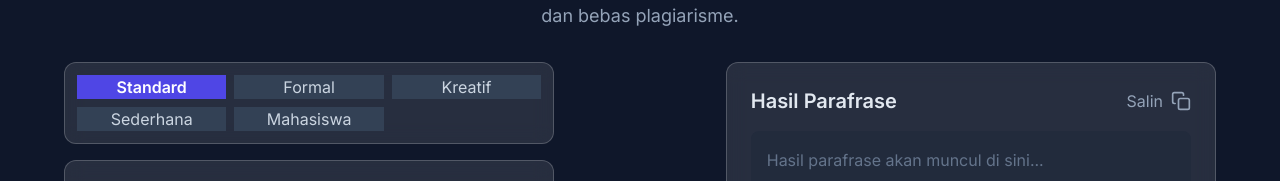
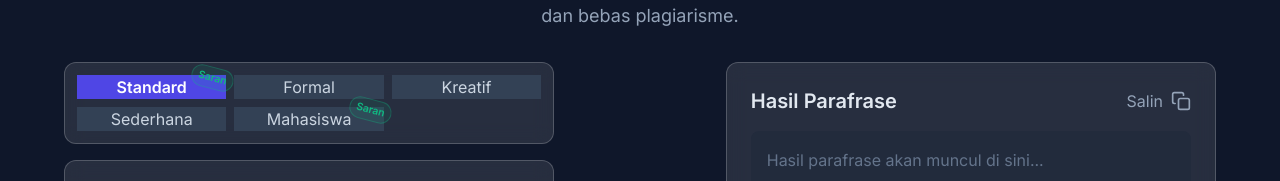
Before and after one commit to rickv-max/Website-parafrase-final, a website: page public/index.html in a window 1280 px wide. Shown: the part 158-339 px from the top of the page. Drawn offline with nearby package versions, Linux system fonts and the light colour scheme.

Commit message:
Update index.html

```diff
--- a/public/index.html
+++ b/public/index.html
@@ -22,6 +22,21 @@
     <style>
         body{font-family:'Inter',sans-serif;background-color:#0f172a}.glassmorphism{background:rgba(255,255,255,0.1);backdrop-filter:blur(10px);-webkit-backdrop-filter:blur(10px);border:1px solid rgba(255,255,255,0.2)}textarea::placeholder{color:#94a3b8}.custom-scrollbar::-webkit-scrollbar{width:8px}.custom-scrollbar::-webkit-scrollbar-track{background:transparent}.custom-scrollbar::-webkit-scrollbar-thumb{background-color:#475569;border-radius:10px;border:2px solid transparent;background-clip:content-box}@keyframes spin{to{transform:rotate(360deg)}}.loader{animation:spin 1s linear infinite}.highlight{background-color:rgba(99,102,241,0.3);color:#c7d2fe;border-radius:4px;padding:2px 1px;font-weight:500}
         .highlight-risk{background-color: rgba(251, 191, 36, 0.3); color: #fef3c7; border-radius: 4px; padding: 2px 1px; font-weight: 500;}
+   .suggestion-badge {
+    position: absolute;
+    top: -0.5rem;
+    right: -0.5rem;
+    font-size: 0.65rem;
+    font-weight: 600;
+    color: #10b981;
+    background-color: rgba(16, 185, 129, 0.1);
+    padding: 2px 6px;
+    border-radius: 9999px;
+    border: 1px solid rgba(16, 185, 129, 0.3);
+    pointer-events: none;
+    transform: rotate(15deg);
+}
+
     </style>
 </head>
 <body class="text-white antialiased">
@@ -29,7 +44,15 @@
     <header class="text-center mb-8 w-full max-w-6xl"><h1 class="text-4xl sm:text-5xl font-bold bg-clip-text text-transparent bg-gradient-to-r from-indigo-400 to-cyan-400">Parafrase Gratis</h1><p class="text-slate-400 mt-4 text-lg max-w-2xl mx-auto">Formulasikan ulang tulisan Anda menjadi karya yang sepenuhnya baru, akurat, dan bebas plagiarisme.</p></header>
     <main class="w-full max-w-6xl flex flex-col lg:flex-row items-start gap-6">
         <div class="w-full lg:w-1/2 flex flex-col gap-4">
-            <div class="glassmorphism rounded-xl p-3"><div id="mode-container" class="grid grid-cols-2 sm:grid-cols-3 gap-2"><button class="mode-button" data-mode="standard">Standard</button><button class="mode-button" data-mode="formal">Formal</button><button class="mode-button" data-mode="creative">Kreatif</button><button class="mode-button" data-mode="simple">Sederhana</button><button class="mode-button col-span-2 sm:col-span-1" data-mode="mahasiswa">Mahasiswa</button></div></div>
+            <div class="glassmorphism rounded-xl p-3"><div id="mode-container" class="grid grid-cols-2 sm:grid-cols-3 gap-2"><button class="mode-button relative" data-mode="standard">
+    Standard
+    <span class="suggestion-badge">Saran</span>
+</button>
+<button class="mode-button" data-mode="formal">Formal</button><button class="mode-button" data-mode="creative">Kreatif</button><button class="mode-button" data-mode="simple">Sederhana</button><button class="mode-button col-span-2 sm:col-span-1 relative" data-mode="mahasiswa">
+    Mahasiswa
+    <span class="suggestion-badge">Saran</span>
+</button>
+</div></div>
             <div class="glassmorphism rounded-xl p-6 h-full flex-grow flex flex-col">
                 <div class="flex justify-between items-center mb-4"><h2 class="text-xl font-semibold text-slate-200">Teks Asli</h2><button id="clear-button" title="Bersihkan Teks" class="text-slate-400 hover:text-white transition-colors"><svg xmlns="http://www.w3.org/2000/svg" width="20" height="20" viewBox="0 0 24 24" fill="none" stroke="currentColor" stroke-width="2" stroke-linecap="round" stroke-linejoin="round"><polyline points="3 6 5 6 21 6"></polyline><path d="M19 6v14a2 2 0 0 1-2 2H7a2 2 0 0 1-2-2V6m3 0V4a2 2 0 0 1 2-2h4a2 2 0 0 1 2 2v2"></path><line x1="10" y1="11" x2="10" y2="17"></line><line x1="14" y1="11" x2="14" y2="17"></line></svg></button></div>
                 <textarea id="original-text" class="custom-scrollbar w-full h-64 md:h-80 flex-grow bg-slate-800/50 p-4 rounded-lg text-slate-300 placeholder-slate-500 focus:ring-2 focus:ring-indigo-500 focus:outline-none transition resize-none" placeholder="Masukkan atau tempel teks Anda di sini..."></textarea>
```
